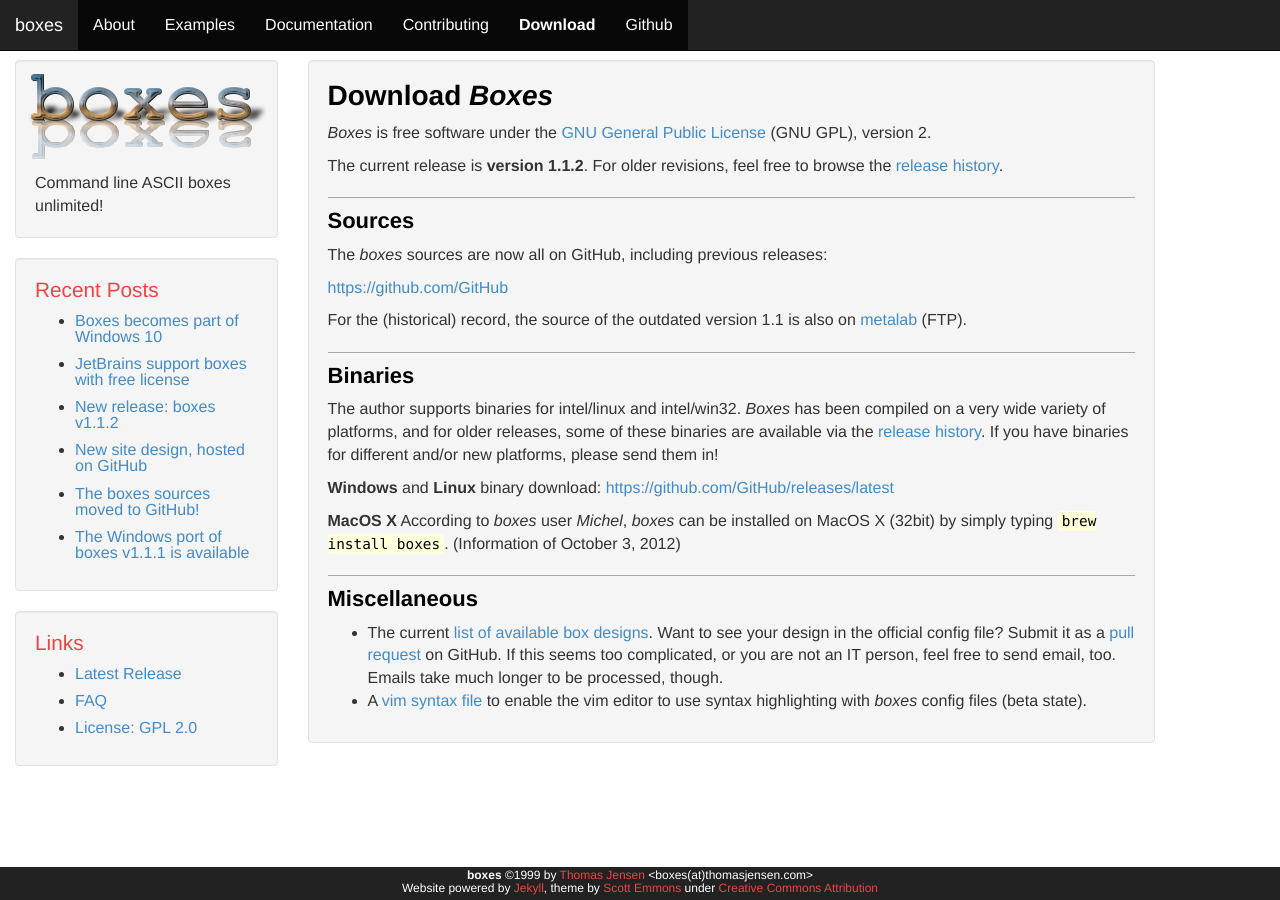
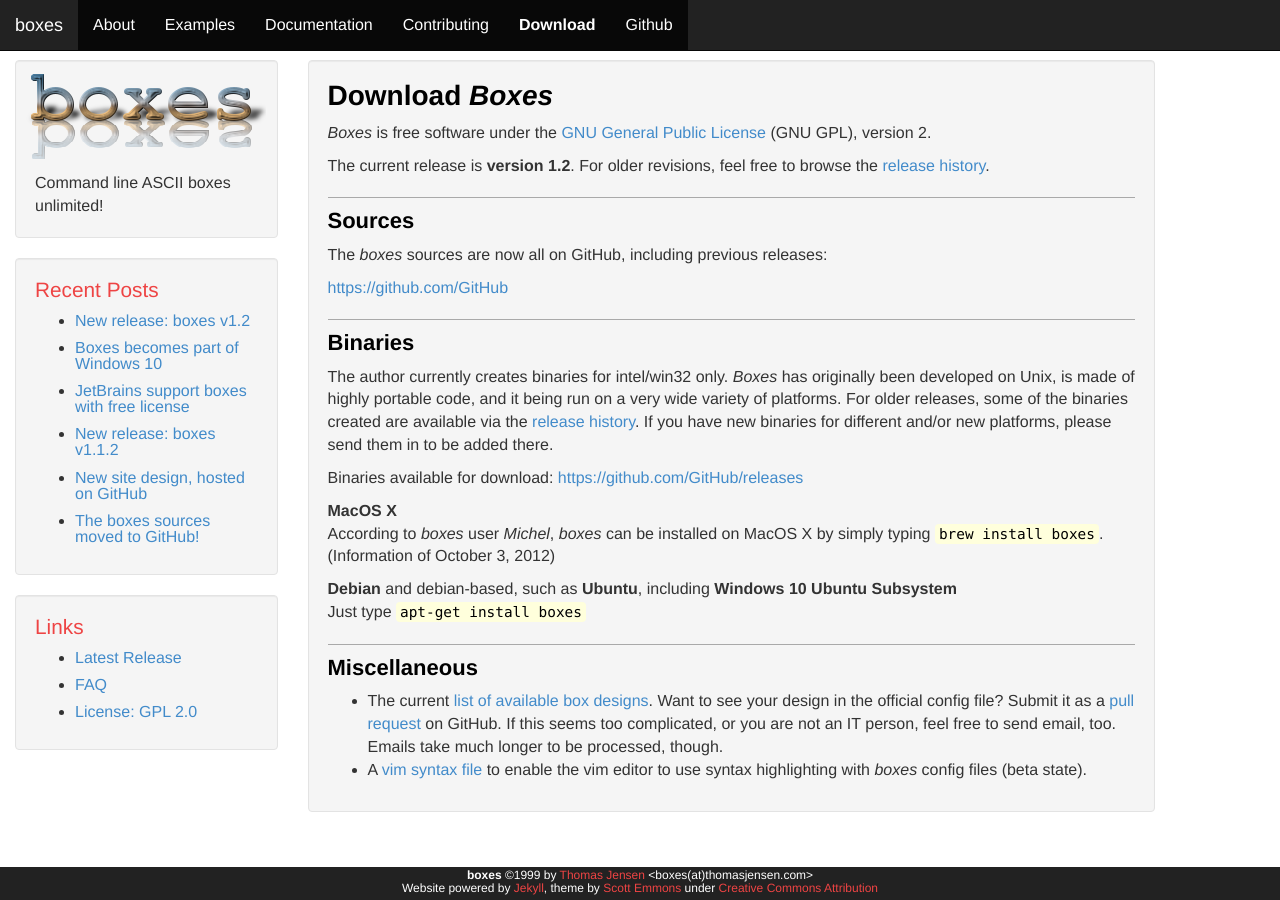
Before and after one commit to ascii-boxes/boxes, a Jekyll site: the page built from download.html, in a window 1280 px wide. Built offline with Jekyll 4.4.1, drawn with Linux system fonts in a browser that asks for light colours.

Commit message:
Boxes 1.2 released

```diff
--- a/download.html
+++ b/download.html
@@ -5,9 +5,12 @@
 
 # Download *Boxes*
 
-*Boxes* is free software under the [GNU General Public License](http://www.gnu.org/licenses/gpl-2.0.html#TOC1){:target="_blank"} (GNU GPL), version 2.
+*Boxes* is free software under the
+[GNU General Public License](http://www.gnu.org/licenses/gpl-2.0.html#TOC1){:target="_blank"}
+(GNU GPL), version 2.
 
-The current release is **version 1.1.2**. For older revisions, feel free to browse the [release history]({{ site.baseurl }}/docs/releases.html).
+The current release is **version 1.2**. For older revisions, feel free to browse the
+[release history]({{ site.baseurl }}/docs/releases.html).
 
 
 ## Sources
@@ -16,18 +19,23 @@
 
 [https://github.com/{{ site.github }}](https://github.com/{{ site.github }}){:target="_blank"}
 
-For the (historical) record, the source of the outdated version 1.1 is also on [metalab](ftp://metalab.unc.edu/pub/Linux/utils/text/boxes-1.1.src.tar.gz){:target="_blank"} (FTP).
-
 
 ## Binaries
 
-The author supports binaries for intel/linux and intel/win32. *Boxes* has been compiled on a very wide variety of platforms, and for older releases, some of these binaries are available via the [release history]({{ site.baseurl }}/docs/releases.html). If you have binaries for different and/or new platforms, please send them in!
+The author currently creates binaries for intel/win32 only. *Boxes* has originally been developed
+on Unix, is made of highly portable code, and it being run on a very wide variety of platforms.
+For older releases, some of the binaries created are available via the
+[release history]({{ site.baseurl }}/docs/releases.html). If you have new binaries for different
+and/or new platforms, please send them in to be added there.
 
-**Windows** and **Linux** binary download:
-[https://github.com/{{ site.github }}/releases/latest](https://github.com/{{ site.github }}/releases/latest){:target="_blank"}
+Binaries available for download:
+[https://github.com/{{ site.github }}/releases](https://github.com/{{ site.github }}/releases){:target="_blank"}
 
-**MacOS X**
-According to *boxes* user *Michel*, *boxes* can be installed on MacOS X (32bit) by simply typing `brew install boxes`. (Information of October 3, 2012)
+**MacOS X**\\
+According to *boxes* user *Michel*, *boxes* can be installed on MacOS X by simply typing `brew install boxes`. (Information of October 3, 2012)
+
+**Debian** and debian-based, such as **Ubuntu**, including **Windows 10 Ubuntu Subsystem**\\
+Just type `apt-get install boxes`
 
 
 ## Miscellaneous
```
Also changed, not shown: _posts/2017-03-16-boxes-v1.2-released.md (added, +31 -0 lines), box-designs.txt (+19 -1 lines), docs/boxes-man-1.html (+4 -4 lines), docs/releases.html (+22 -5 lines).
